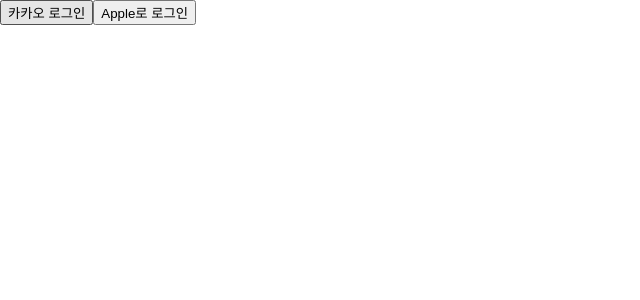
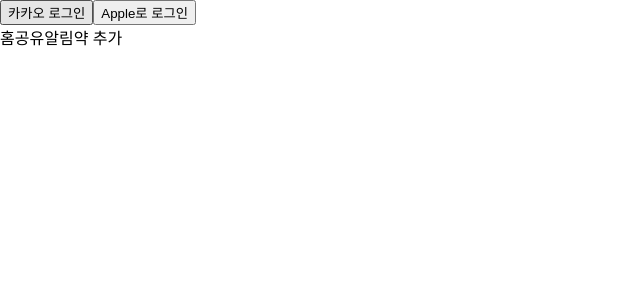
Before and after one commit to seondal/Sobok-WebApp, a Next.js app: page /login in a window 1280 px wide. Shown: the top 300 px of the page, without its empty margins (0-640 px from the left). Built offline with nearby package versions, Linux system fonts and the light colour scheme.

Commit message:
feat : 레이아웃 및 푸터 구현

```diff
--- a/pages/_app.tsx
+++ b/pages/_app.tsx
@@ -1,6 +1,11 @@
 import "../styles/globals.css";
 import type { AppProps } from "next/app";
+import Layout from "../src/components/layout/Layout";
 
 export default function App({ Component, pageProps }: AppProps) {
-  return <Component {...pageProps} />;
+  return (
+    <Layout>
+      <Component {...pageProps} />
+    </Layout>
+  );
 }
--- /dev/null
+++ b/pages/addPill/index.tsx
@@ -0,0 +1,3 @@
+export default function AddPill() {
+  return <div>약 추가</div>;
+}
--- a/pages/myinfo/index.tsx
+++ b/pages/myinfo/index.tsx
@@ -1,4 +1,4 @@
-import { getMyPillList } from "../../src/api";
+import { getMyPillList } from "../../src/api/api";
 
 interface MyInfoProps {
   myPillListData: Pill[];
--- /dev/null
+++ b/pages/notice/index.tsx
@@ -0,0 +1,3 @@
+export default function Notice() {
+  return <div>알림탭</div>;
+}
--- /dev/null
+++ b/pages/share/index.tsx
@@ -0,0 +1,3 @@
+export default function Share() {
+  return <div>공유 탭</div>;
+}
--- /dev/null
+++ b/src/components/layout/Footer.tsx
@@ -0,0 +1,26 @@
+import Link from "next/link";
+
+function getTodayDate() {
+  var today = new Date();
+
+  var year = today.getFullYear();
+  var month = ("0" + (today.getMonth() + 1)).slice(-2);
+  var day = ("0" + today.getDate()).slice(-2);
+
+  var dateString = year + "-" + month + "-" + day;
+
+  return dateString;
+}
+
+export default function Footer() {
+  return (
+    <div className="container">
+      <Link href={{ pathname: "main", query: { date: getTodayDate() } }}>
+        홈
+      </Link>
+      <Link href="share">공유</Link>
+      <Link href="notice">알림</Link>
+      <Link href="addPill">약 추가</Link>
+    </div>
+  );
+}
--- /dev/null
+++ b/src/components/layout/Layout.tsx
@@ -0,0 +1,10 @@
+import Footer from "./Footer";
+
+export default function Layout({ children }: any) {
+  return (
+    <div className="container">
+      {children}
+      <Footer />
+    </div>
+  );
+}
```
Also changed, not shown: pages/main/index.tsx (+3 -14 lines), src/api/api.tsx (renamed from src/api.tsx), src/api/kakaoApi.tsx (renamed from src/kakaoApi.tsx).
